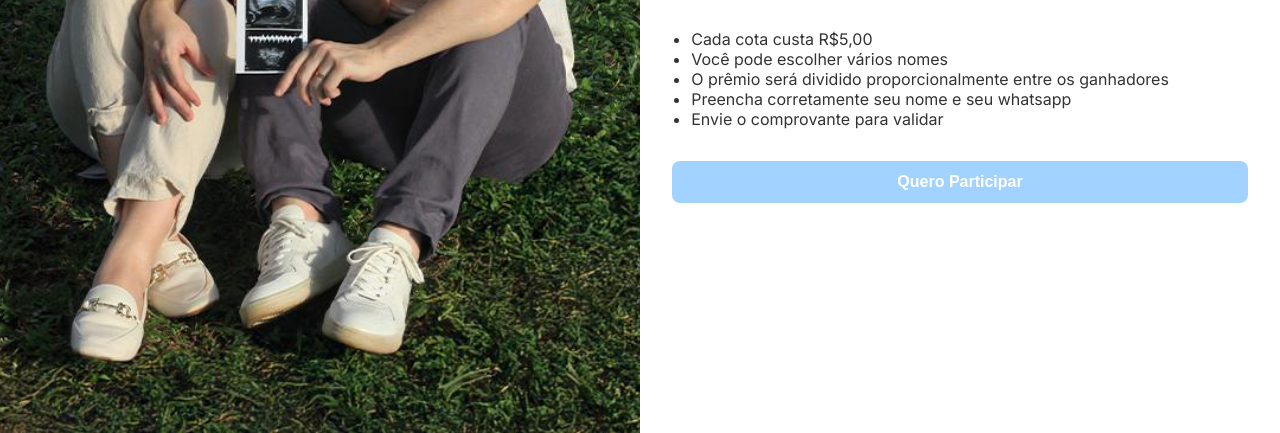
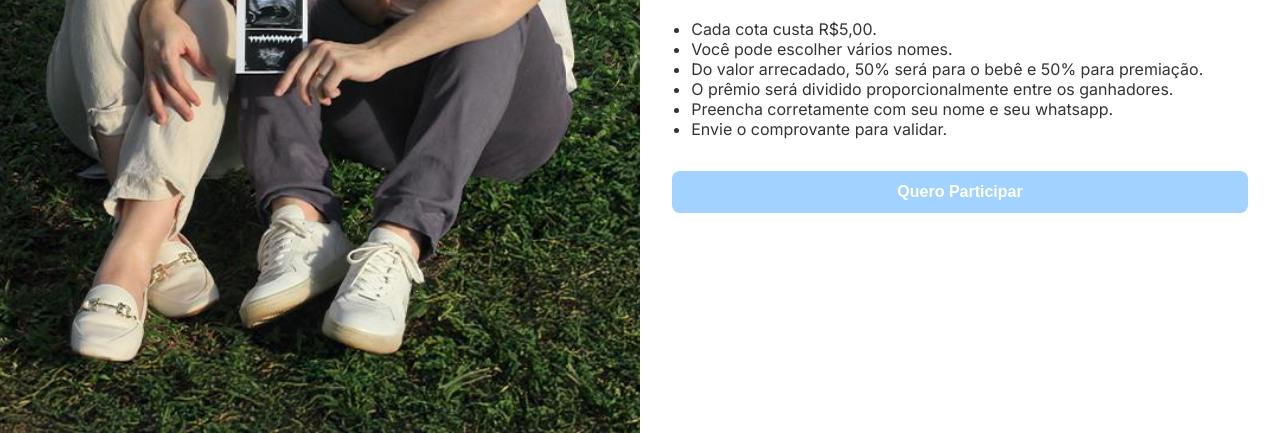
Before and after one commit to Pedro-Araya/BabyBet, a plain HTML site: page index.html in a window 1280 px wide. Shown: the part 367-800 px from the top of the page. Drawn offline with Linux system fonts and the light colour scheme.

Commit message:
Update index.html

```diff
--- a/index.html
+++ b/index.html
@@ -169,11 +169,12 @@
     <h1>BabyBet</h1>
     <p>Faça seus palpites e concorra ao prêmio!</p>
     <ul>
-      <li>Cada cota custa R$5,00</li>
-      <li>Você pode escolher vários nomes</li>
-      <li>O prêmio será dividido proporcionalmente entre os ganhadores</li>
-      <li>Preencha corretamente seu nome e seu whatsapp</li>
-      <li>Envie o comprovante para validar</li>
+      <li>Cada cota custa R$5,00.</li>
+      <li>Você pode escolher vários nomes.</li>
+      <li>Do valor arrecadado, 50% será para o bebê e 50% para premiação.</li>
+      <li>O prêmio será dividido proporcionalmente entre os ganhadores.</li>
+      <li>Preencha corretamente com seu nome e seu whatsapp.</li>
+      <li>Envie o comprovante para validar.</li>
     </ul>
     <button class="btn" onclick="mostrarFormulario()">Quero Participar</button>
   </div>
```
